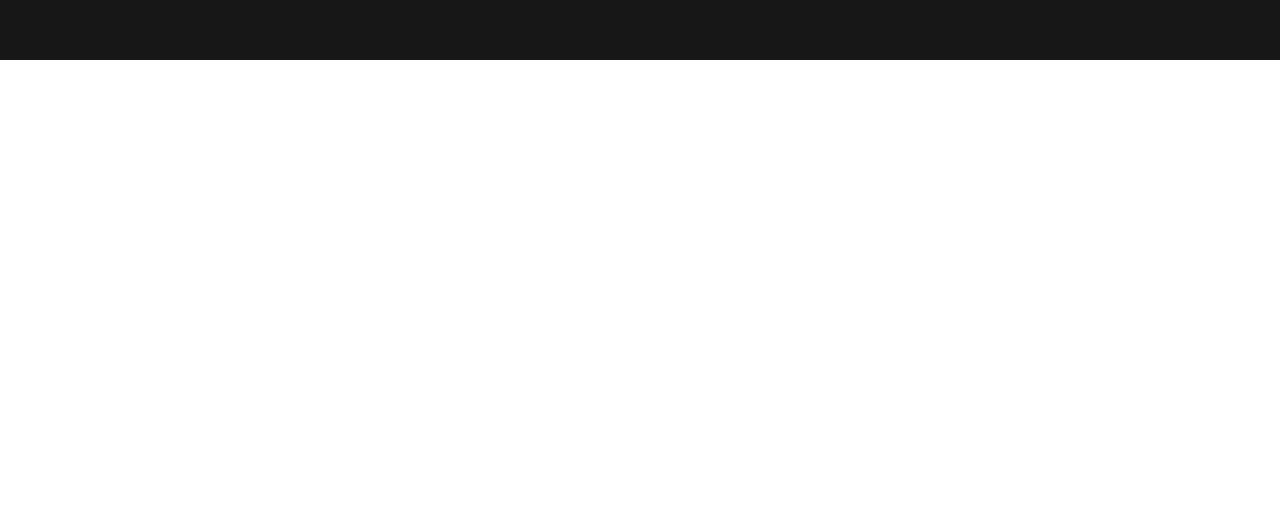
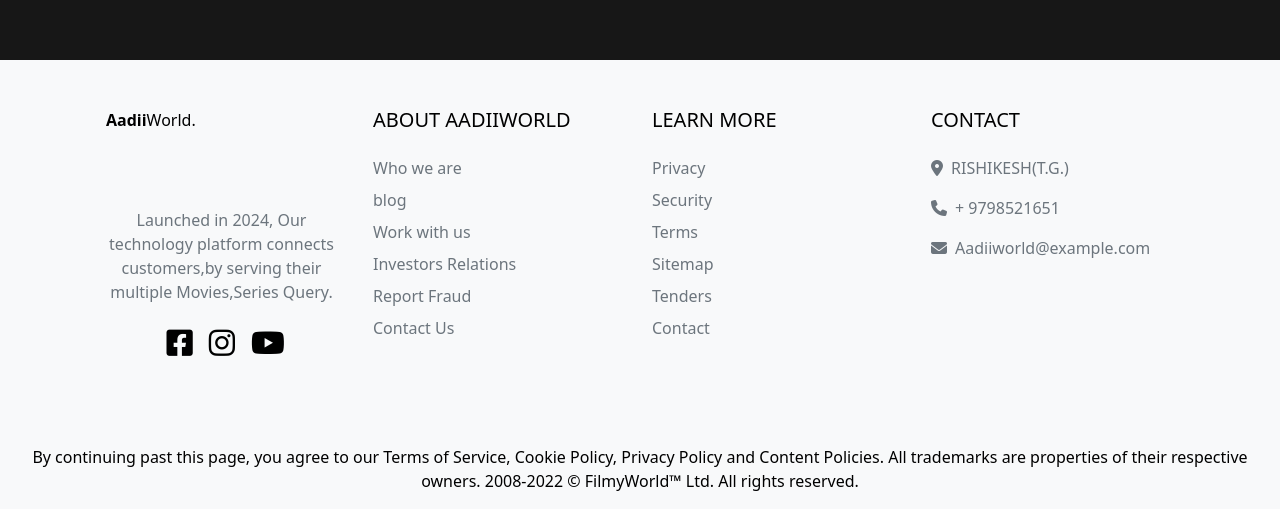
Before and after one commit to a2dity/Movie-Platform, a plain HTML site: page index/index.html in a window 1280 px wide. Shown: the part 740-1249 px from the top of the page. Before the commit the page ends 800 px from the top, so only its background shows below. Drawn offline with nearby package versions, Linux system fonts and the light colour scheme.

Commit message:
Update index.html

```diff
--- a/index/index.html
+++ b/index/index.html
@@ -9,6 +9,11 @@
     <link rel="stylesheet" href="https://cdnjs.cloudflare.com/ajax/libs/font-awesome/6.0.0-beta3/css/all.min.css" integrity="sha512-Fo3rlrZj/k7ujTnHg4CGR2D7kSs0v4LLanw2qksYuRlEzO+tcaEPQogQ0KaoGN26/zrn20ImR1DfuLWnOo7aBA==" crossorigin="anonymous" referrerpolicy="no-referrer" />
     <!-- custom css -->
     <link rel = "stylesheet" href = "index.css">
+    <link href="https://cdn.jsdelivr.net/npm/bootstrap@5.2.1/dist/css/bootstrap.min.css" rel="stylesheet">
+    <link rel="stylesheet" href="https://cdnjs.cloudflare.com/ajax/libs/font-awesome/6.1.2/css/all.min.css">
+    <link href="https://cdn.jsdelivr.net/npm/bootstrap@5.2.1/dist/css/bootstrap.min.css" rel="stylesheet" integrity="sha384-iYQeCzEYFbKjA/T2uDLTpkwGzCiq6soy8tYaI1GyVh/UjpbCx/TYkiZhlZB6+fzT" crossorigin="anonymous">
+
+
 </head>
 <body>
 
@@ -16,7 +21,7 @@
         <!-- logo -->
         <div class = "logo">
             <div class = "container">
-                <p>Aadii<span>Movies.</span></p>
+                <p>Aadii<span>World.</span></p>
             </div>
         </div>
         <!-- end of logo -->
@@ -43,6 +48,125 @@
         </div>
         <!-- end of result container -->
     </div>
+    <footer class="bg-light text-center text-lg-start text-black "id="font">
+    <!-- Grid container -->
+    <div class="container p-4">
+      <!--Grid row-->
+      <div class="row my-4">
+        <!--Grid column-->
+        <div class="col-lg-3 col-md-6 mb-4 mb-md-0">
+
+          <div  style="width: 100px; height: 100px;">
+            <div class = "container">
+                <p id="jj"><b>Aadii</b><span id="kk">World.</span></p>
+            </div>
+          </div>
+
+          <p class="text-center text-secondary ">Launched in 2024, Our technology platform connects customers,by serving their multiple Movies,Series Query.</p>
+
+          <ul class="list-unstyled d-flex flex-row justify-content-center">
+            <li style="font-size: 30px;">
+              <a class="text-black px-2" href="#!">
+                <i class="fab fa-facebook-square" ></i>
+              </a>
+            </li>
+            <li style="font-size: 30px;">
+              <a class="text-black px-2" href="#!">
+                <i class="fab fa-instagram"></i>
+              </a>
+            </li>
+            <li style="font-size: 30px;">
+              <a class="text-black ps-2" href="#!">
+                <i class="fab fa-youtube"></i>
+              </a>
+            </li>
+          </ul>
+
+        </div>
+        <!--Grid column-->
+
+        <!--Grid column-->
+        <div class="col-lg-3 col-md-6 mb-4 mb-md-0">
+          <h5 class="text-uppercase mb-4">About AadiiWorld</h5>
+
+          <ul class="list-unstyled">
+            <li class="mb-2">
+              <a href="#!" class="text-secondary text-decoration-none">Who we are</a>
+            </li>
+            <li class="mb-2">
+              <a href="#!" class="text-secondary text-decoration-none">blog</a>
+            </li>
+            <li class="mb-2">
+              <a href="#!" class="text-secondary text-decoration-none">Work with us</a>
+            </li>
+            <li class="mb-2">
+              <a href="#!" class="text-secondary text-decoration-none">Investors Relations</a>
+            </li>
+            <li class="mb-2">
+              <a href="#!" class="text-secondary text-decoration-none">Report Fraud</a>
+            </li>
+            <li class="mb-2">
+              <a href="#!" class="text-secondary text-decoration-none">Contact Us</a>
+            </li>
+          </ul>
+        </div>
+        <!--Grid column-->
+
+        <!--Grid column-->
+        <div class="col-lg-3 col-md-6 mb-4 mb-md-0">
+          <h5 class="text-uppercase mb-4">Learn More</h5>
+
+          <ul class="list-unstyled">
+            <li class="mb-2">
+              <a href="#!" class="text-secondary text-decoration-none">Privacy</a>
+            </li>
+            <li class="mb-2">
+              <a href="#!" class="text-secondary text-decoration-none">Security</a>
+            </li>
+            <li class="mb-2">
+              <a href="#!" class="text-secondary text-decoration-none">Terms</a>
+            </li>
+            <li class="mb-2">
+              <a href="#!" class="text-secondary text-decoration-none">Sitemap</a>
+            </li>
+            <li class="mb-2">
+              <a href="#!" class="text-secondary text-decoration-none">Tenders</a>
+            </li>
+            <li class="mb-2">
+              <a href="#!" class="text-secondary text-decoration-none">Contact</a>
+            </li>
+          </ul>
+        </div>
+        <!--Grid column-->
+
+        <!--Grid column-->
+        <div class="col-lg-3 col-md-6 mb-4 mb-md-0">
+          <h5 class="text-uppercase mb-4">Contact</h5>
+
+          <ul class="list-unstyled text-secondary">
+            <li>
+              <p><i class="fas fa-map-marker-alt pe-2"></i>RISHIKESH(T.G.)</p>
+            </li>
+            <li>
+              <p><i class="fas fa-phone pe-2"></i>+ 9798521651</p>
+            </li>
+            <li>
+              <p><i class="fas fa-envelope pe-2 mb-0"></i>Aadiiworld@example.com</p>
+            </li>
+          </ul>
+        </div>
+        <!--Grid column-->
+      </div>
+      <!--Grid row-->
+    </div>
+    <!-- Grid container -->
+
+    <!-- Copyright -->
+    <div class="text-center p-3" >
+      <a class="text-black text-decoration-none" href="https://mdbootstrap.com/">By continuing past this page, you agree to our Terms of Service, Cookie Policy, Privacy Policy and Content Policies. All trademarks are properties of their respective owners. 2008-2022 © FilmyWorld™ Ltd. All rights reserved.</a>
+    </div>
+    <!-- Copyright -->
+  </footer>
 
 
     <!-- movie app js -->
```
